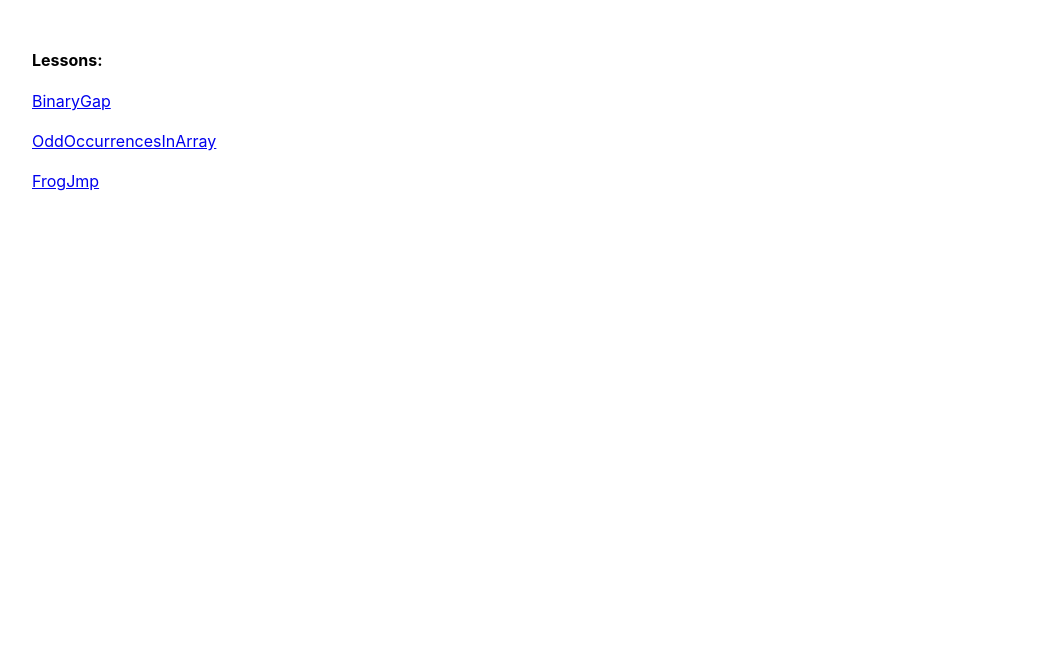
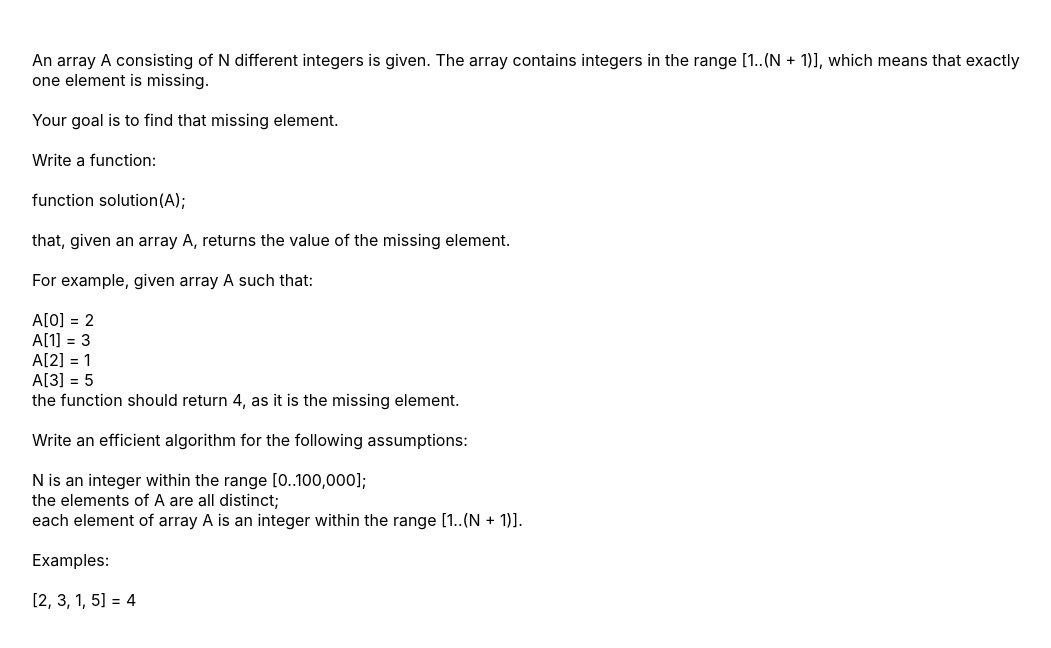
Before and after one commit to bytebodger/codility, a React (Create React App) app: page /perm-missing-elem in a window 1280 px wide. Shown: the top 648 px of the page, without its empty margins (18-1069 px from the left). Built offline with nearby package versions, Linux system fonts and the light colour scheme.

Commit message:
PermMissingElem

```diff
--- a/src/UI.js
+++ b/src/UI.js
@@ -1,8 +1,9 @@
 import { Routes, Route } from 'react-router-dom';
 import { Index } from './routes/index/Index';
-import { BinaryGap } from './routes/binaryGap/BinaryGap';
-import { OddOccurrencesInArray } from './routes/oddOccurrencesInArray/OddOccurrencesInArray';
-import { FrogJmp } from './routes/frogJmp/FrogJmp';
+import { BinaryGap } from './routes/binary-gap/BinaryGap';
+import { OddOccurrencesInArray } from './routes/odd-occurrences-in-array/OddOccurrencesInArray';
+import { FrogJmp } from './routes/frog-jmp/FrogJmp';
+import { PermMissingElem } from './routes/perm-missing-elem/PermMissingElem';
 
 export const UI = () => {
    return <>
@@ -29,6 +30,10 @@ export const UI = () => {
                element={<OddOccurrencesInArray/>}
                path={'/odd-occurrences-in-array'}
             />
+            <Route
+               element={<PermMissingElem/>}
+               path={'/perm-missing-elem'}
+            />
          </Routes>
       </div>
    </>
--- a/src/routes/index/Index.js
+++ b/src/routes/index/Index.js
@@ -18,5 +18,11 @@ export const Index = () => {
             FrogJmp
          </a>
       </div>
+      <br/>
+      <div>
+         <a href={'/perm-missing-elem'}>
+            PermMissingElem
+         </a>
+      </div>
    </>
 }
--- /dev/null
+++ b/src/routes/perm-missing-elem/PermMissingElem.js
@@ -0,0 +1,68 @@
+export const PermMissingElem = () => {
+   const findMissingElement = array => {
+      const arrayInfo = {};
+      const valueInfo = {
+         oneAboveExists: false,
+         oneBelowExists: false,
+      }
+      const smallestValue = Math.min(...array);
+      const largestValue = Math.max(...array);
+      array.forEach(value => {
+         if (value !== smallestValue) {
+            if (!Object.hasOwn(arrayInfo, value - 1))
+               arrayInfo[value - 1] = {...valueInfo};
+            arrayInfo[value - 1].oneAboveExists = true;
+         }
+         if (value !== largestValue) {
+            if (!Object.hasOwn(arrayInfo, value + 1))
+               arrayInfo[value + 1] = {...valueInfo};
+            arrayInfo[value + 1].oneBelowExists = true;
+         }
+      })
+      const entries = Object.entries(arrayInfo);
+      let missingElement = null;
+      for (let i = 0; i < entries.length && missingElement === null; i++) {
+         let [value, valueInfo] = entries[i];
+         value = parseInt(value, 10);
+         if (value !== smallestValue && !valueInfo.oneBelowExists)
+            missingElement = value - 1;
+         else if (value !== largestValue && !valueInfo.oneAboveExists)
+            missingElement = value + 1;
+      }
+      return missingElement;
+   }
+
+   return <>
+      <div>
+         An array A consisting of N different integers is given. The array contains integers in the range [1..(N + 1)], which means that exactly one element is missing.
+         <br/><br/>
+         Your goal is to find that missing element.
+         <br/><br/>
+         Write a function:
+         <br/><br/>
+         function solution(A);
+         <br/><br/>
+         that, given an array A, returns the value of the missing element.
+         <br/><br/>
+         For example, given array A such that:
+         <br/><br/>
+         A[0] = 2<br/>
+         A[1] = 3<br/>
+         A[2] = 1<br/>
+         A[3] = 5<br/>
+         the function should return 4, as it is the missing element.
+         <br/><br/>
+         Write an efficient algorithm for the following assumptions:
+         <br/><br/>
+         N is an integer within the range [0..100,000];<br/>
+         the elements of A are all distinct;<br/>
+         each element of array A is an integer within the range [1..(N + 1)].
+      </div>
+      <br/>
+      <div>
+         Examples:
+         <br/><br/>
+         [2, 3, 1, 5] = {findMissingElement([2, 3, 1, 5])}
+      </div>
+   </>
+}
```
Also changed, not shown: src/routes/binary-gap/BinaryGap.js (renamed from src/routes/binaryGap/BinaryGap.js), src/routes/frog-jmp/FrogJmp.js (renamed from src/routes/frogJmp/FrogJmp.js), src/routes/odd-occurrences-in-array/OddOccurrencesInArray.js (renamed from src/routes/oddOccurrencesInArray/OddOccurrencesInArray.js).
